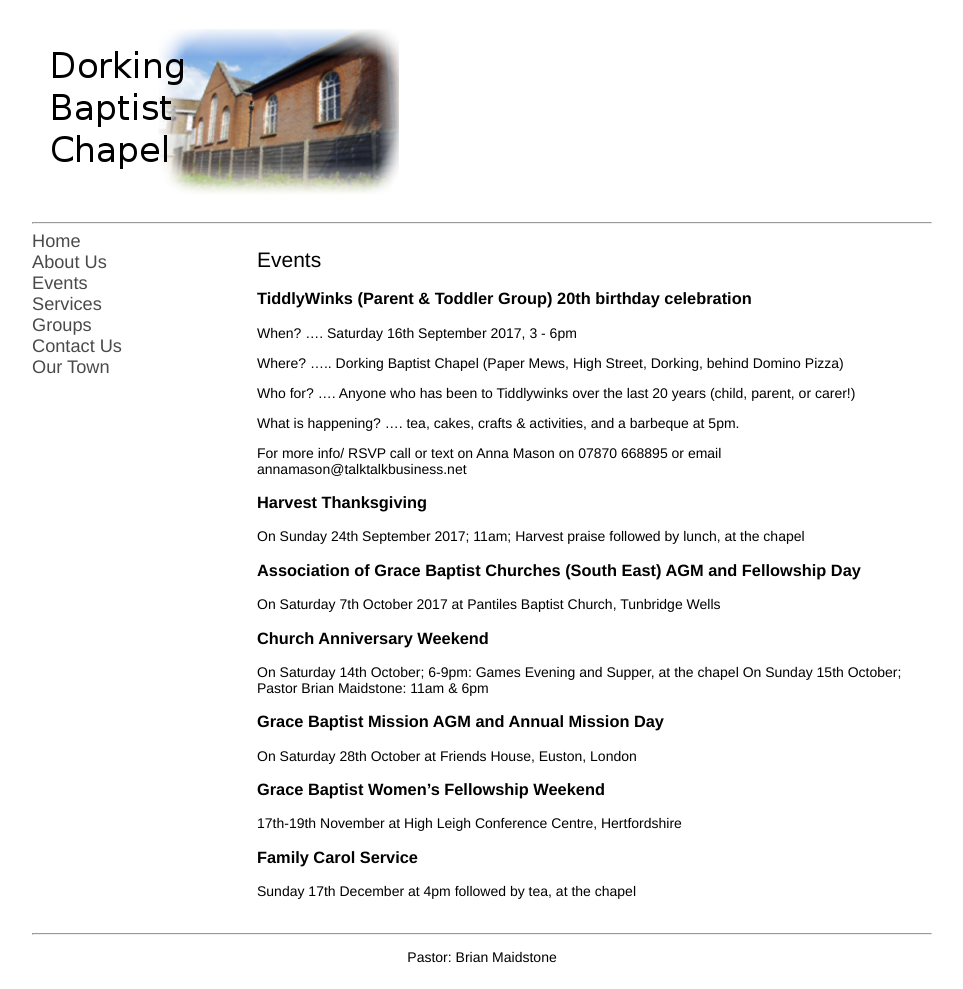
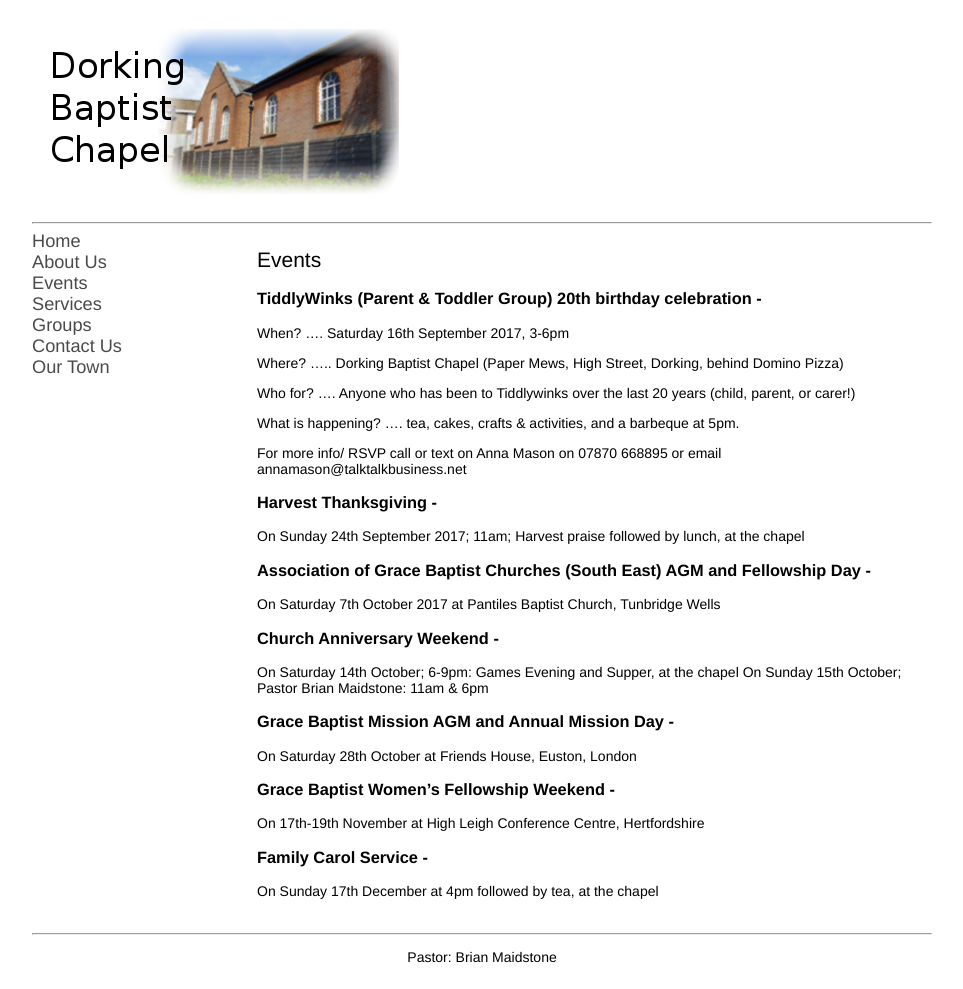
Before and after one commit to pandastreet/dorkingbaptistchapel.org.uk, a Jekyll site: the page built from events.md, in a window 1280 px wide. Shown: the whole page, without its empty margins (158-1121 px from the left). Built offline with Jekyll 4.4.1, drawn with Linux system fonts in a browser that asks for light colours; our own code applies the rules of GitHub Pages for plain Markdown files.

```diff
--- a/events.md
+++ b/events.md
@@ -4,8 +4,8 @@ layout: default
 
 ## Events
 
-### **TiddlyWinks (Parent & Toddler Group)  20th birthday celebration**
-When? .... Saturday 16th September 2017,  3 - 6pm
+### **TiddlyWinks (Parent & Toddler Group)  20th birthday celebration -**
+When? .... Saturday 16th September 2017,  3-6pm
 
 Where? ..... Dorking Baptist Chapel (Paper Mews, High Street, Dorking, behind Domino Pizza)
 
@@ -15,21 +15,21 @@ What is happening? .... tea, cakes, crafts & activities, and a barbeque at 5pm.
 
 For more info/ RSVP call or text on Anna Mason on 07870 668895 or email annamason@talktalkbusiness.net
 
-### **Harvest Thanksgiving**
+### **Harvest Thanksgiving -**
 On Sunday 24th September 2017; 11am;  Harvest praise followed by lunch, at the chapel
 
-### **Association of Grace Baptist Churches (South East) AGM and Fellowship Day**
+### **Association of Grace Baptist Churches (South East) AGM and Fellowship Day -**
 On Saturday 7th October 2017 at Pantiles Baptist Church, Tunbridge Wells
 
-### **Church Anniversary Weekend**
+### **Church Anniversary Weekend -**
 On Saturday 14th October; 6-9pm: Games Evening and Supper, at the chapel
 On Sunday 15th October; Pastor Brian Maidstone: 11am & 6pm
 
-### **Grace Baptist Mission AGM and Annual Mission Day**
+### **Grace Baptist Mission AGM and Annual Mission Day -**
 On Saturday 28th October at Friends House, Euston, London
 
-### **Grace Baptist Women's Fellowship Weekend**
-17th-19th November at High Leigh Conference Centre, Hertfordshire
+### **Grace Baptist Women's Fellowship Weekend -**
+On 17th-19th November at High Leigh Conference Centre, Hertfordshire
 
-### **Family Carol Service**
-Sunday 17th December at 4pm followed by tea, at the chapel
+### **Family Carol Service -**
+On Sunday 17th December at 4pm followed by tea, at the chapel
```
